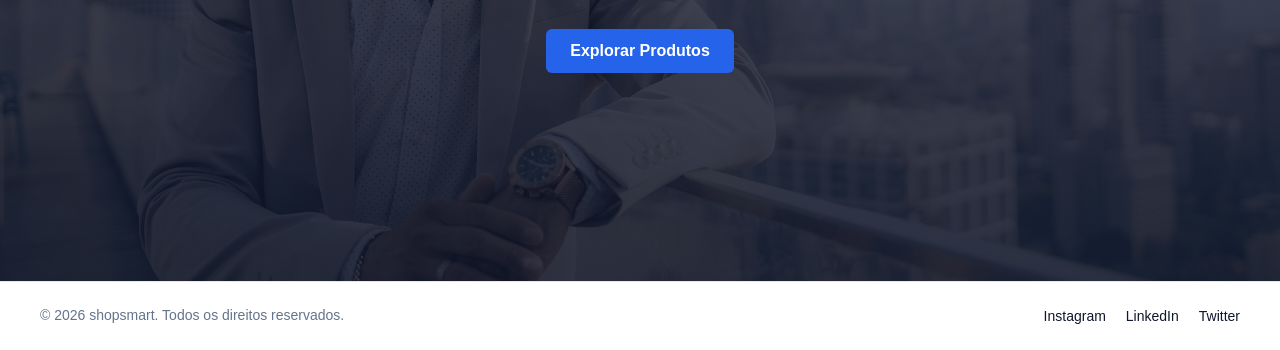
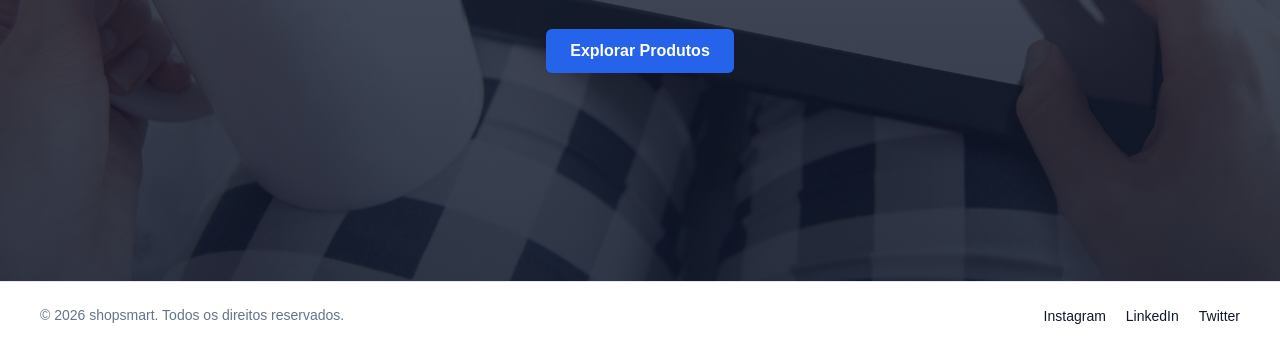
Before and after one commit to luiz-divino/stackmart-ecommerce-vanilla, a plain HTML site: page index.html in a window 1280 px wide. Shown: the part 450-800 px from the top of the page. Drawn offline with Linux system fonts and the light colour scheme; a web font is replaced by a local one.

Commit message:
implementar nova imagem no hero

```diff
--- a/index.html
+++ b/index.html
@@ -46,7 +46,7 @@
     <main class="home-main">
         <section class="hero-section">
             <div class="hero-overlay"></div>
-            <img src="/image/hero-fundo-image.webp" alt="Conexão digital e produtos modernos expostos conceitualmente"
+            <img src="/image/hero-fundo.webp" alt="Conexão digital e produtos modernos expostos conceitualmente"
                 class="hero-image" loading="eager">
             <div class="hero-content">
                 <h2 class="hero-title">O Futuro das suas Compras Está Aqui</h2>
```
Also changed, not shown: image/hero-fundo.webp (added).
